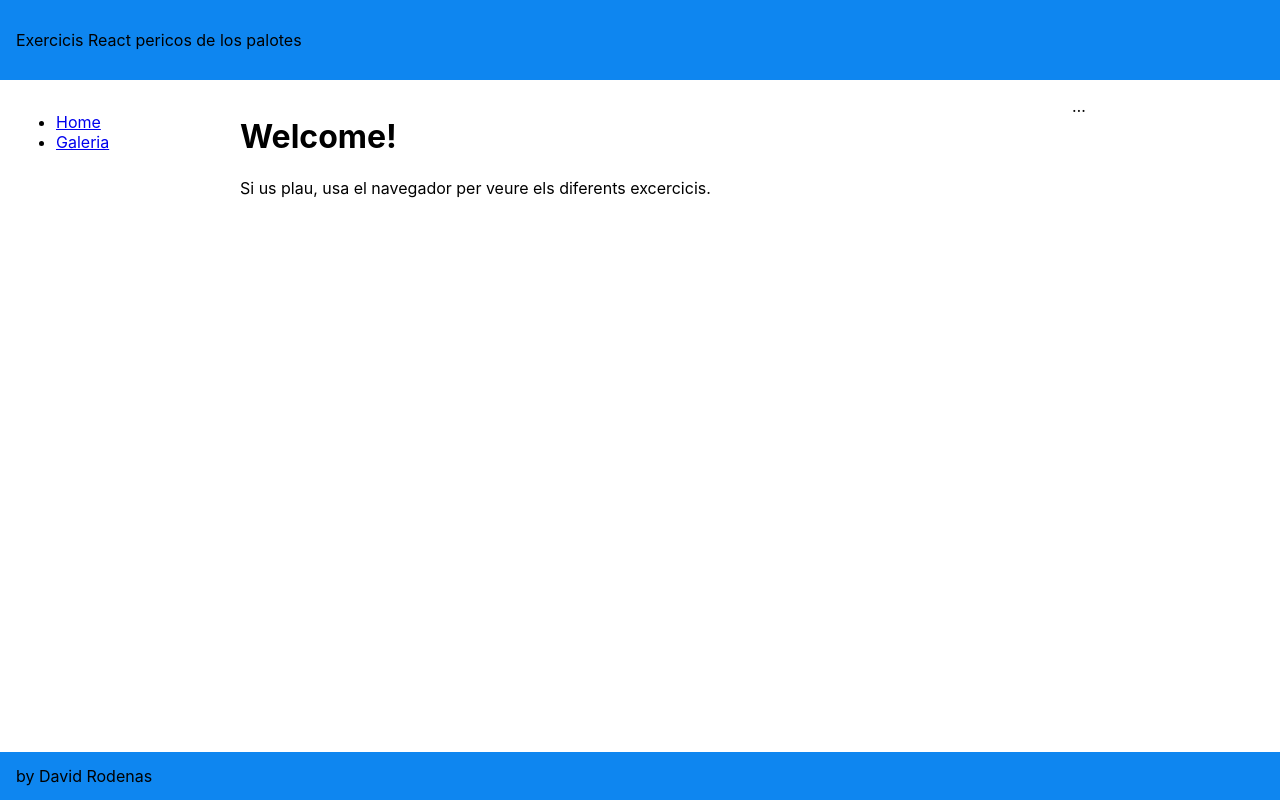
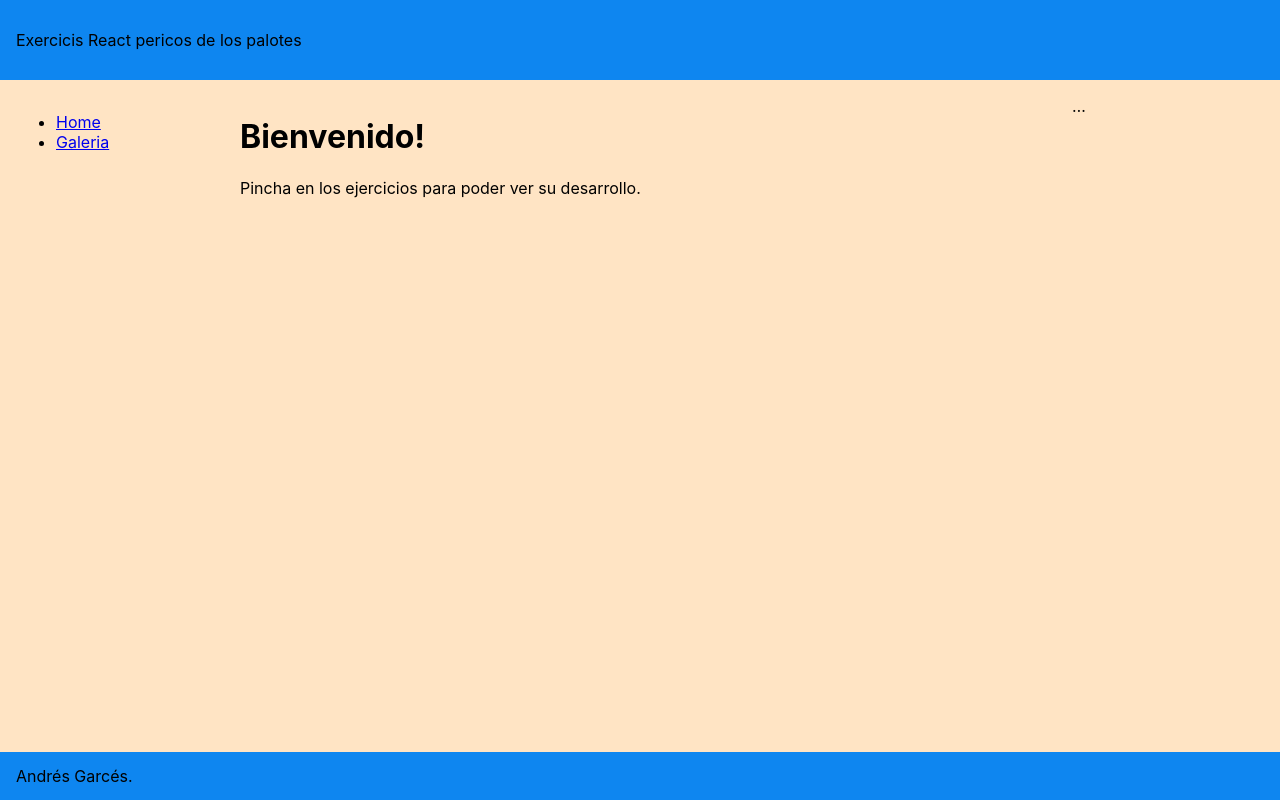
Before and after one commit to Agarces50/excercicis-react, a React (Create React App) app: page / in a window 1280 px wide. Built offline with nearby package versions, Linux system fonts and the light colour scheme.

Commit message:
actualitzacio

```diff
--- a/package.json
+++ b/package.json
@@ -1,5 +1,5 @@
+
 {
-  "homepage": "https://agarces50.github.io/excercicis-react",
   "name": "exercicis-react",
   "version": "0.1.0",
   "private": true,
--- a/src/App.css
+++ b/src/App.css
@@ -52,7 +52,9 @@
   background-color: rgb(221, 5, 5);
   border: solid black 5px;
 }
-
+body {
+  background-color: bisque;
+}
 body,
 #root {
   display: flex;
--- a/src/App.js
+++ b/src/App.js
@@ -4,6 +4,11 @@ import { HashRouter, Routes, Route } from "react-router-dom";
 import Layout from "./Layout";
 import Home from "./pages/Home";
 import Galeria from "./pages/Galeria";
+import Comptador from "./pages/Comptador";
+import ToggleButton from "./pages/ToggleButton";
+import Acordio from "./pages/Acordio";
+import Vector from "./pages/Vector";
+// import llista from "./pages/LLista";
 
 function App() {
   return (
@@ -12,6 +17,16 @@ function App() {
         <Route path="/" element={<Layout />}>
           <Route index element={<Home />} />
           <Route path="Galeria" element={<Galeria />} />
+          <Route path="Vector" element={<Vector />} />
+
+          {/* <Route path="Comptador" element={<Comptador />} />
+          <Route path="ToggleButton" element={<ToogleButton />} />
+          <Route path="Acordio" element={<Acordio />} /> */}
+          {/* <Route path="Galeria" element={<Galeria/>} */}
+          {/*
+          {llista.map((item) => (
+            <Route path={item.path} element={item.element} />
+          ))} */}
         </Route>
       </Routes>
     </HashRouter>
--- a/src/Layout.js
+++ b/src/Layout.js
@@ -1,4 +1,9 @@
 import { Outlet, Link } from "react-router-dom";
+import llista from "./pages/LLista";
+import Galeria from "./pages/Galeria";
+import Comptador from "./pages/Comptador";
+import ToggleButton from "./pages/ToggleButton";
+import Home from "./pages/Home";
 
 export default function Layout() {
   return (
@@ -13,14 +18,21 @@ export default function Layout() {
             <li>
               <Link to="/">Home</Link>
             </li>
+
             <li>
-              <Link to="/Galeria">Galeria</Link>
+              <Link to="Galeria">Galeria</Link>
             </li>
+
+            {/* {llista.map((item) => (
+              <li>
+                <Link to={item.path}>{item.element}</Link>
+              </li>
+            ))} */}
           </ul>
         </nav>
         <aside class="HolyGrail-ads">…</aside>
       </div>
-      <footer>by David Rodenas</footer>
+      <footer>Andrés Garcés.</footer>
     </>
   );
 }
--- /dev/null
+++ b/src/pages/Exercici2.js
@@ -0,0 +1 @@
+// hay q mirar lo de esplice lo primero es la posicion lo segundo es que no borras nada los terceros cuantos elementos aportas y después los elementos que aportas.
--- a/src/pages/Galeria.js
+++ b/src/pages/Galeria.js
@@ -53,6 +53,7 @@ function Galeria() {
           </div>
         ))}
       </div>
+      <img src="imagenes/limonero.jpg" alt="limonero" />
     </>
   );
 }
--- a/src/pages/Home.js
+++ b/src/pages/Home.js
@@ -1,8 +1,8 @@
 export default function Home() {
   return (
     <>
-      <h1>Welcome!</h1>
-      <p>Si us plau, usa el navegador per veure els diferents excercicis.</p>
+      <h1>Bienvenido!</h1>
+      <p> Pincha en los ejercicios para poder ver su desarrollo.</p>
     </>
   );
 }
--- /dev/null
+++ b/src/pages/Vector.js
@@ -0,0 +1,26 @@
+export default function Vector() {
+  let array = [87, 45, 37, 150];
+  let max = Math.max.apply(null, array);
+  let minimo = Math.min.apply(null, array);
+
+  const sumaArray = (array) => {
+    let suma = 0;
+    array.forEach((numero) => {
+      suma = suma + numero;
+    });
+
+    return suma;
+  };
+
+  let resultado = sumaArray(array);
+
+  let tamany = array.length;
+  let promedio = resultado / tamany;
+
+  return;
+
+  <h1>
+    Estos son los resultados del numero mayor , menor y el promedio
+    {max} <br /> {minimo} <br /> {promedio}
+  </h1>;
+}
```
Also changed, not shown: src/pages/ToggleButton.js (+8 -0 lines).
